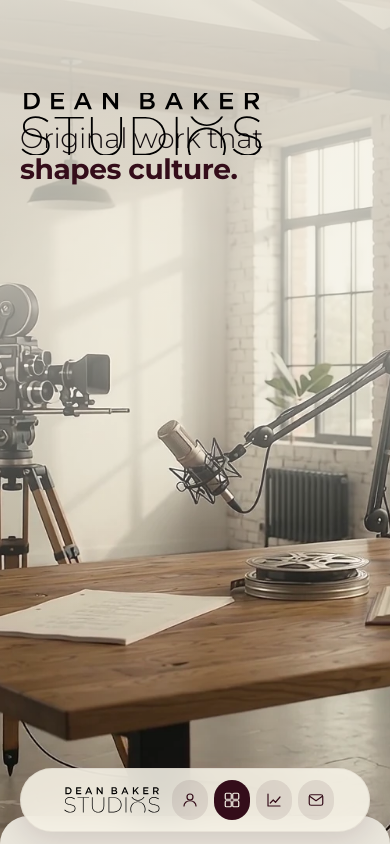
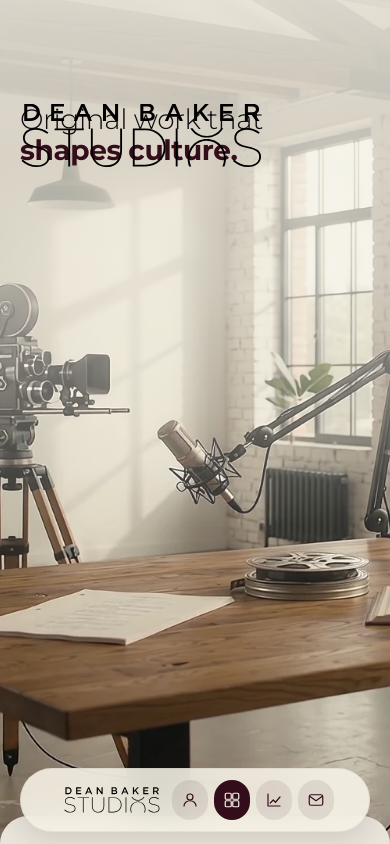
Before and after one commit to mwemmz/dean-baker-studios-site, a plain HTML site: page index.html in a window 390 px wide. Shown: the top 844 px of the page. Drawn offline with Linux system fonts and the light colour scheme.

Commit message:
Audit/fix mobile hero logo placement

```diff
--- a/index.html
+++ b/index.html
@@ -311,12 +311,12 @@ footer .follow a:hover .ico{color:var(--merlot)}
   .nav-txt{display:none}
   body{padding-bottom:calc(var(--nav) + 24px)}
   .nav{justify-content:center}
-  .hero-logo{display:block;height:24px;width:auto;margin-top:-30px;margin-bottom:24px;position:relative;z-index:2}
+  .hero-logo{display:block;height:24px;width:auto;margin-top:0;margin-bottom:16px;position:relative;z-index:2}
   .logo img{height:26px}
   .nav-links .ctl{padding:0 12px;min-height:40px;letter-spacing:.06em}
   .hero img{object-fit:cover;object-position:30% 45%;transform:none!important;animation:none!important}
   .hero::after{background:linear-gradient(180deg,rgba(246,243,232,.86) 0%,rgba(246,243,232,.6) 34%,rgba(246,243,232,.12) 62%,rgba(246,243,232,0) 80%)}
-  .hero-copy{top:calc(var(--nav) + clamp(18px,6vh,56px));max-width:calc(100vw - 2 * var(--pad))}
+  .hero-copy{top:calc(var(--nav) + clamp(12px,4vh,32px));max-width:calc(100vw - 2 * var(--pad))}
   .about-head,.head{flex-direction:column;align-items:flex-start}
   .cards{grid-template-columns:1fr}
   .steps{grid-template-columns:minmax(0,1fr)}
```
